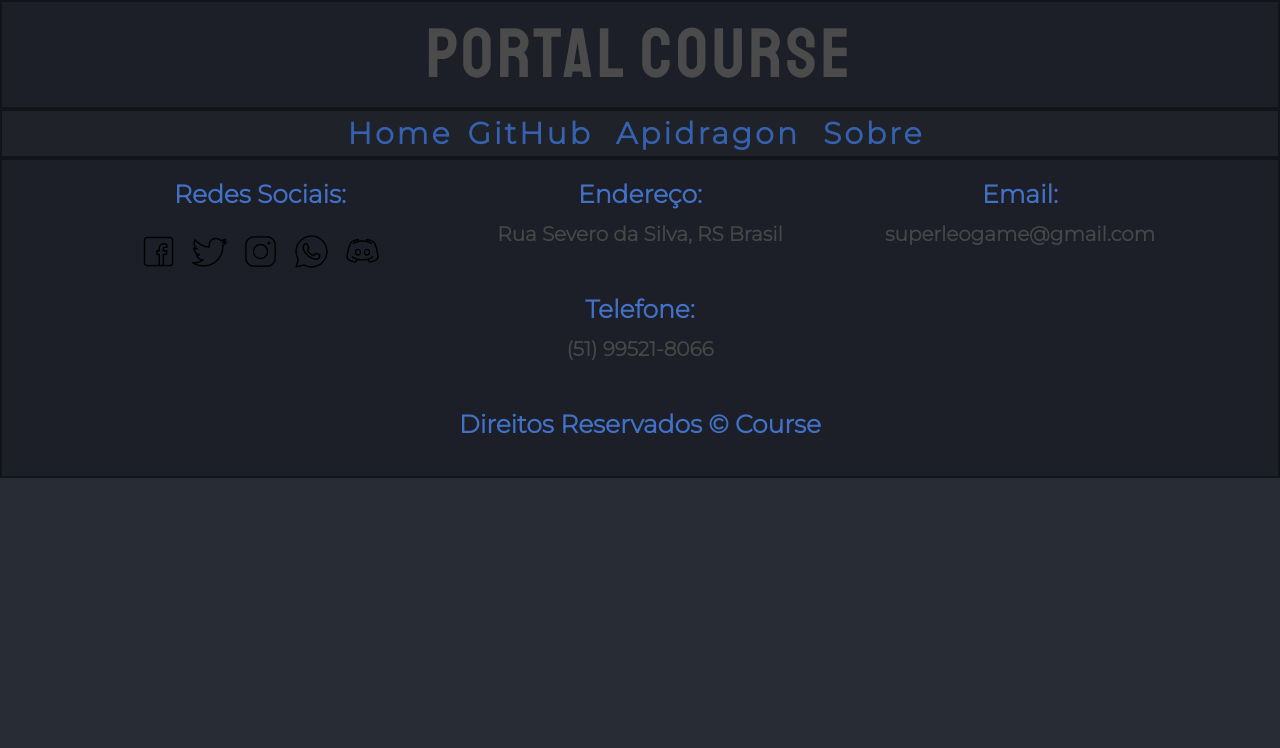
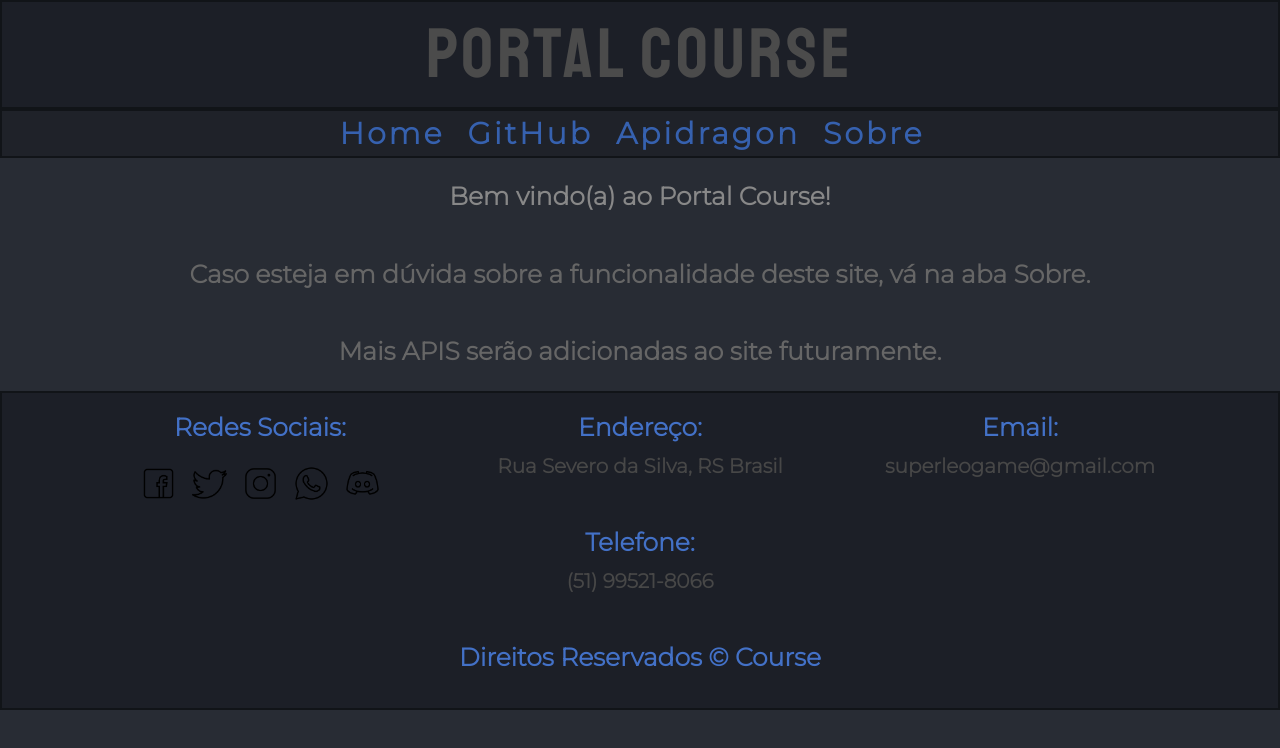
Before and after one commit to Course8/Bancada, a React (Create React App) app: page / in a window 1280 px wide. Shown: the top 748 px of the page. Built offline with nearby package versions, Linux system fonts and the light colour scheme.

Commit message:
Mudanças feitasa sobre o Home e Sobre.

```diff
--- a/src/pages/footer/footer.css
+++ b/src/pages/footer/footer.css
@@ -5,7 +5,6 @@ footer{
     color: #4371c7;
     font-family: 'Montserrat', sans-serif;
     border: 2px solid #111418;
-    bottom: 0;
     width: 100%;
 }
 
--- a/src/pages/header/header.js
+++ b/src/pages/header/header.js
@@ -11,10 +11,10 @@ class Header extends Component{
             <header>
                 <div className="header2">
                     <nav>
-                        <span><a href="">Home</a> </span>
+                        <span><Link to="/"><a href="">Home</a></Link> </span>
                         <span><Link to="/github"><a href="">GitHub</a></Link> </span>
                         <span><Link to="/apidragon"><a href="">Apidragon</a></Link> </span>
-                        <span><a href="">Sobre</a> </span>
+                        <span><Link to="/sobre"><a href="">Sobre</a></Link> </span>
                     </nav>
                 </div>
             </header>
--- a/src/pages/home/home.js
+++ b/src/pages/home/home.js
@@ -3,7 +3,9 @@ import React, { Component } from 'react'
 class Home extends Component{
     render(){
         return<>
-
+            <div className="textos2">Bem vindo(a) ao Portal Course!</div>
+            <div className="textos">Caso esteja em dúvida sobre a funcionalidade deste site, vá na aba Sobre.</div>
+            <div className="textos">Mais APIS serão adicionadas ao site futuramente.</div>
         </>
     }
 }
--- a/src/pages/sobre/sobre.js
+++ b/src/pages/sobre/sobre.js
@@ -3,6 +3,7 @@ import React, { Component } from 'react'
 class Sobre extends Component{
     render(){
         return<>
+            <div className="textos">Este site tem como objetivo reunir APIS para exibir informações sobre usuários, tudo isto com uma interface simples e organizada.</div>
 
         </>
     }
```
